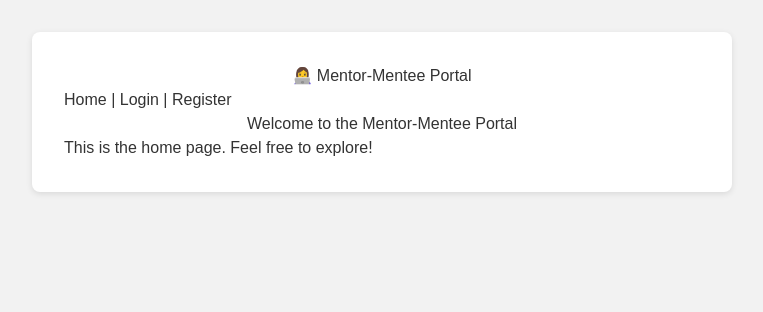
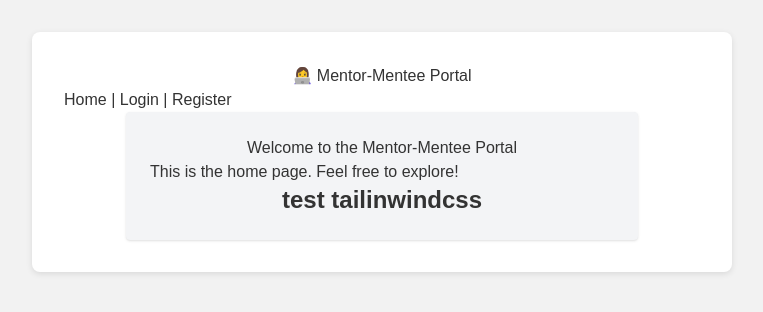
Before and after one commit to HohhotDog/Transplant-Australia-Mentoring-Platform, a React (Create React App) app in the folder Mentor-Matching-Platform/client/: page / in a window 1280 px wide. Shown: the top 312 px of the page, without its empty margins (258-1021 px from the left). Built offline with nearby package versions, Linux system fonts and the light colour scheme.

Commit message:
test tailwind css with homepage

```diff
--- a/Mentor-Matching-Platform/client/src/pages/HomePage.js
+++ b/Mentor-Matching-Platform/client/src/pages/HomePage.js
@@ -3,9 +3,11 @@ import React from "react";
 
 function HomePage() {
   return (
-    <div>
+    <div className="max-w-lg mx-auto p-6 bg-gray-100 rounded shadow">
       <h2>Welcome to the Mentor-Mentee Portal</h2>
       <p>This is the home page. Feel free to explore!</p>
+
+      <h1 className="text-2xl font-bold text-center">test tailinwindcss</h1>
     </div>
   );
 }
```
